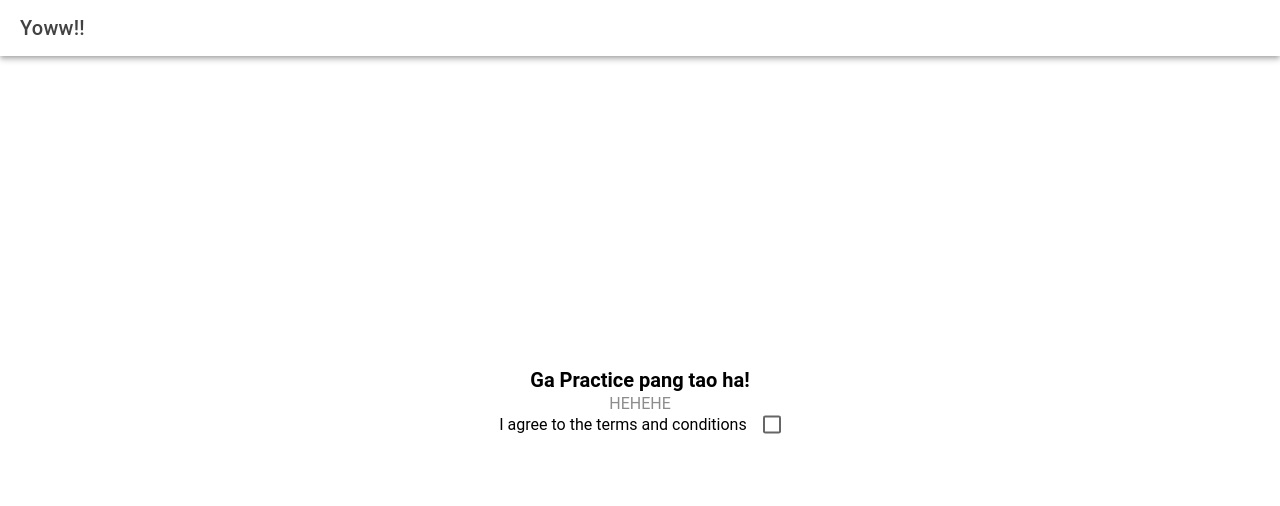
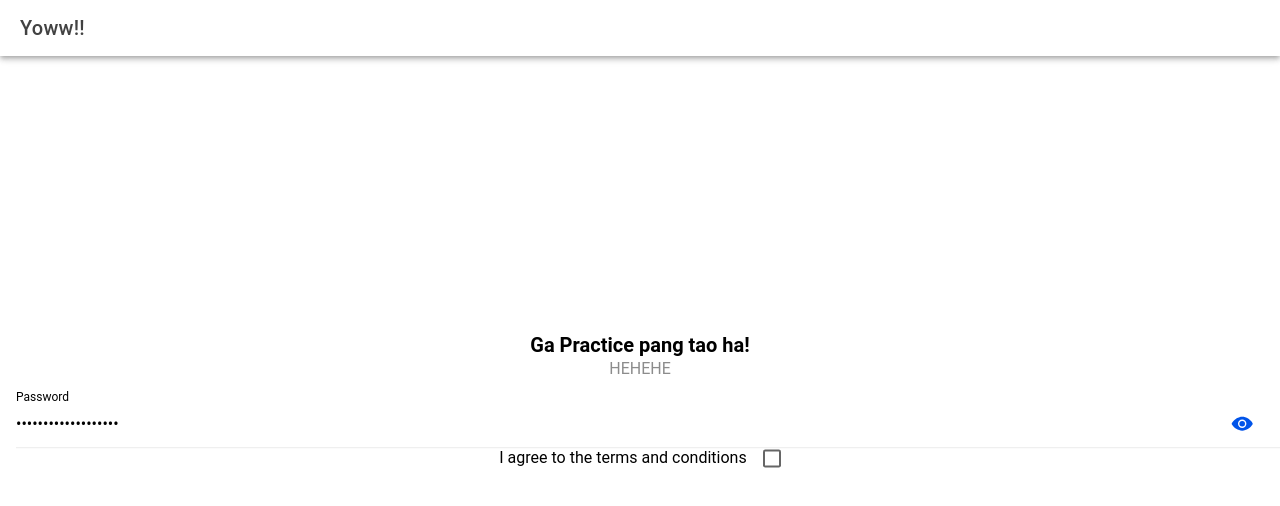
Before and after one commit to jjjjustine/it35b-mobile, a React (Vite) app: page /home in a window 1280 px wide. Shown: the top 506 px of the page. Built offline with nearby package versions, Linux system fonts and the light colour scheme.

Commit message:
added password

```diff
--- a/src/components/ExploreContainer.tsx
+++ b/src/components/ExploreContainer.tsx
@@ -1,5 +1,6 @@
 import './ExploreContainer.css';
 import { IonCheckbox } from '@ionic/react';
+import PasswordInputExample from '../pages/PasswordInputExample';
 
 interface ContainerProps { }
 
@@ -8,6 +9,7 @@ const ExploreContainer: React.FC<ContainerProps> = () => {
     <div id="container">
       <strong>Ga Practice pang tao ha!</strong>
       <p>HEHEHE</p>
+      <PasswordInputExample />
       <IonCheckbox>I agree to the terms and conditions</IonCheckbox>
     </div>
   );
--- a/src/pages/Home.tsx
+++ b/src/pages/Home.tsx
@@ -1,7 +1,6 @@
-import { IonCheckbox, IonContent, IonHeader, IonPage, IonTitle, IonToolbar } from '@ionic/react';
+import { IonContent, IonHeader, IonPage, IonTitle, IonToolbar } from '@ionic/react';
 import ExploreContainer from '../components/ExploreContainer';
 import './Home.css';
-
 const Home: React.FC = () => {
   return (
     <IonPage>
--- /dev/null
+++ b/src/pages/PasswordInputExample.tsx
@@ -0,0 +1,21 @@
+import React, { useState } from 'react';
+import { IonInput, IonItem, IonLabel, IonInputPasswordToggle } from '@ionic/react';
+
+const PasswordInputExample: React.FC = () => {
+  const [password, setPassword] = useState('NeverGonnaGiveYouUp');
+
+  return (
+    <IonItem>
+      <IonLabel position="stacked">Password</IonLabel>
+      <IonInput
+        type="password"
+        value={password}
+        onIonChange={e => setPassword(e.detail.value!)}
+      >
+        <IonInputPasswordToggle slot="end" />
+      </IonInput>
+    </IonItem>
+  );
+};
+
+export default PasswordInputExample;
```
